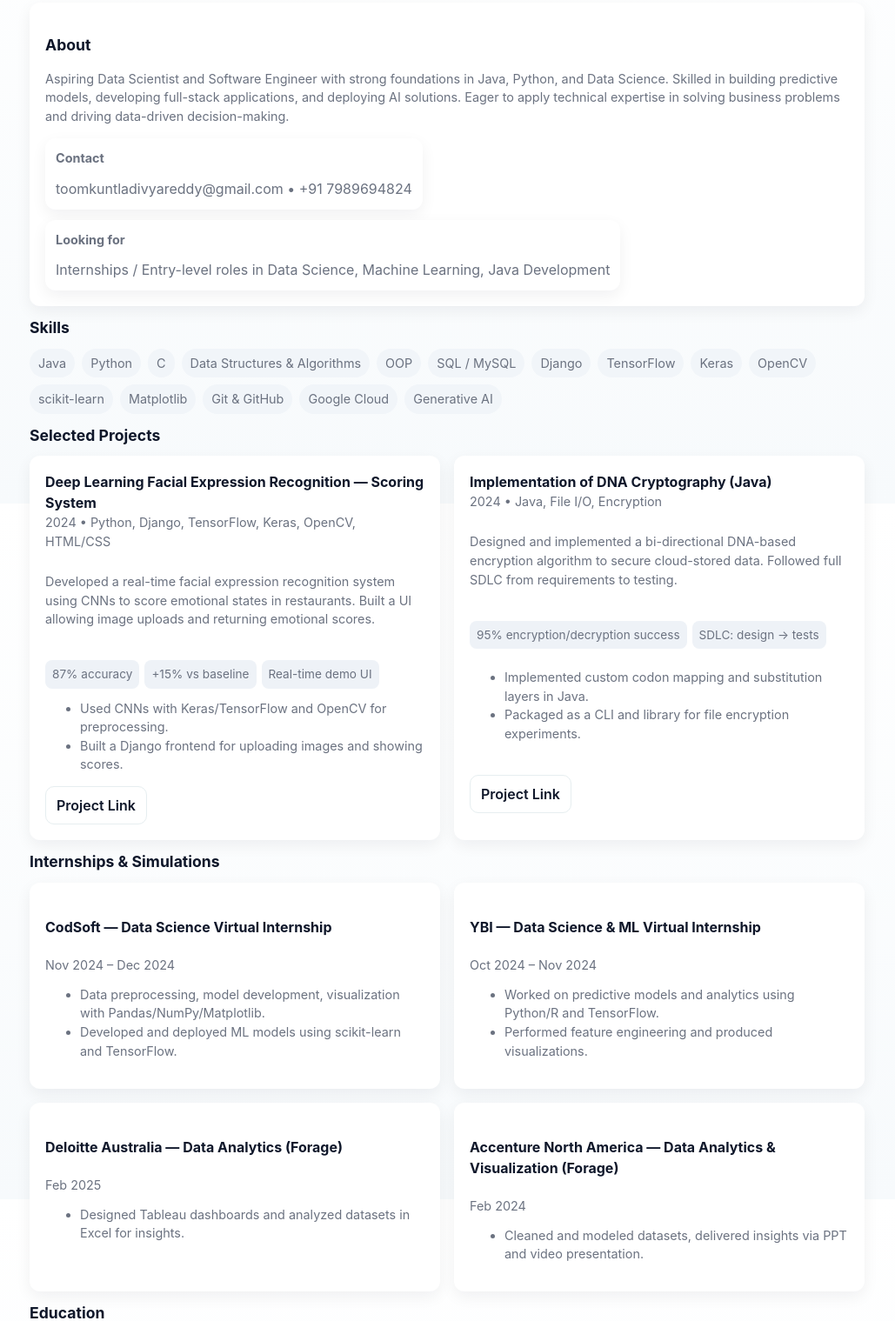
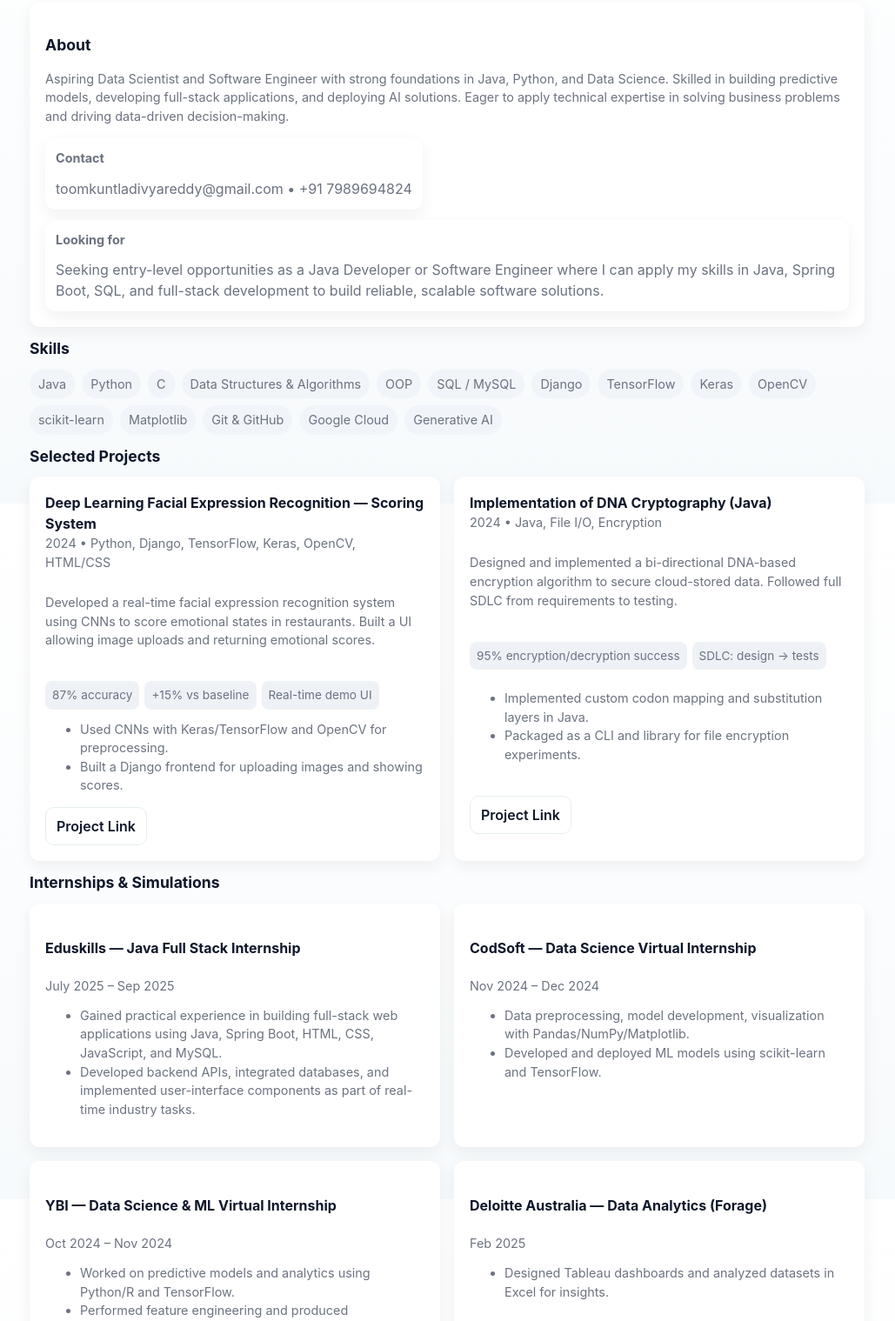
Before and after one commit to Divya-Toomkuntla/Portfolio, a plain HTML site: page index.html in a window 1280 px wide. Shown: the part 221-1740 px from the top of the page at 87% size, without its empty margins (126-1155 px from the left). Drawn offline with Linux system fonts and the light colour scheme; no server answers.

Commit message:
Update index.html

```diff
--- a/index.html
+++ b/index.html
@@ -95,7 +95,7 @@
         </div>
         <div class="card" style="padding:12px;">
           <div class="small" style="font-weight:700">Looking for</div>
-          <div class="muted spaced">Internships / Entry-level roles in Data Science, Machine Learning, Java Development</div>
+          <div class="muted spaced">Seeking entry-level opportunities as a Java Developer or Software Engineer where I can apply my skills in Java, Spring Boot, SQL, and full-stack development to build reliable, scalable software solutions.</div>
         </div>
       </div>
     </section>
@@ -163,6 +163,14 @@
       <div class="section-title">Internships & Simulations</div>
       <div class="grid cols-2">
         <div class="card">
+          <h4>Eduskills — Java Full Stack Internship</h4>
+          <div class="small muted">July 2025 – Sep 2025</div>
+          <ul class="small spaced">
+            <li>Gained practical experience in building full-stack web applications using Java, Spring Boot, HTML, CSS, JavaScript, and MySQL.</li>
+            <li>Developed backend APIs, integrated databases, and implemented user-interface components as part of real-time industry tasks.</li>
+          </ul>
+        </div>
+        <div class="card">
           <h4>CodSoft — Data Science Virtual Internship</h4>
           <div class="small muted">Nov 2024 – Dec 2024</div>
           <ul class="small spaced">
@@ -178,6 +186,7 @@
             <li>Performed feature engineering and produced visualizations.</li>
           </ul>
         </div>
+
 
         <div class="card">
           <h4>Deloitte Australia — Data Analytics (Forage)</h4>
```
